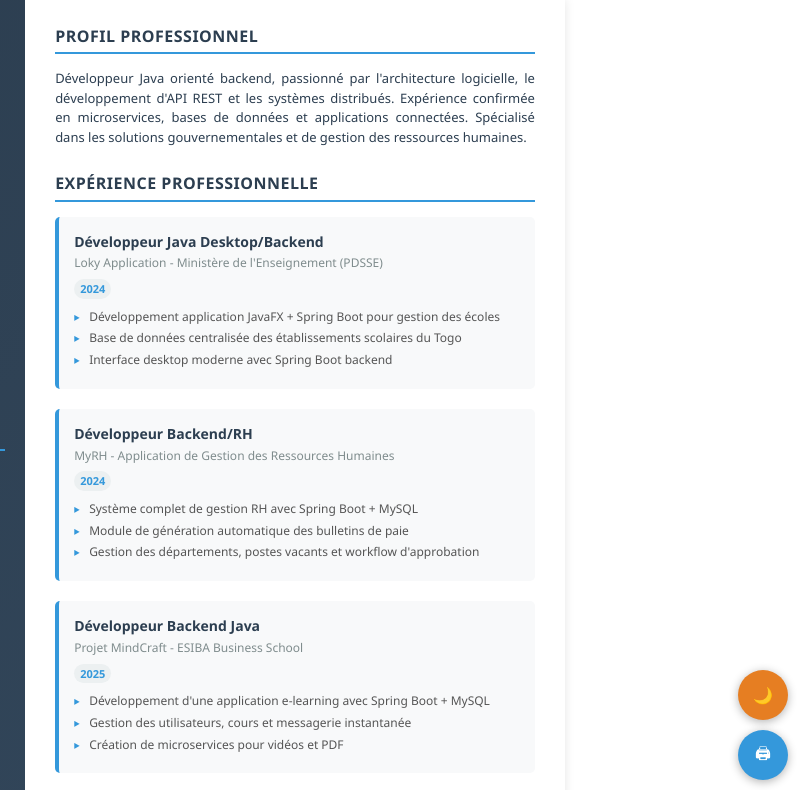
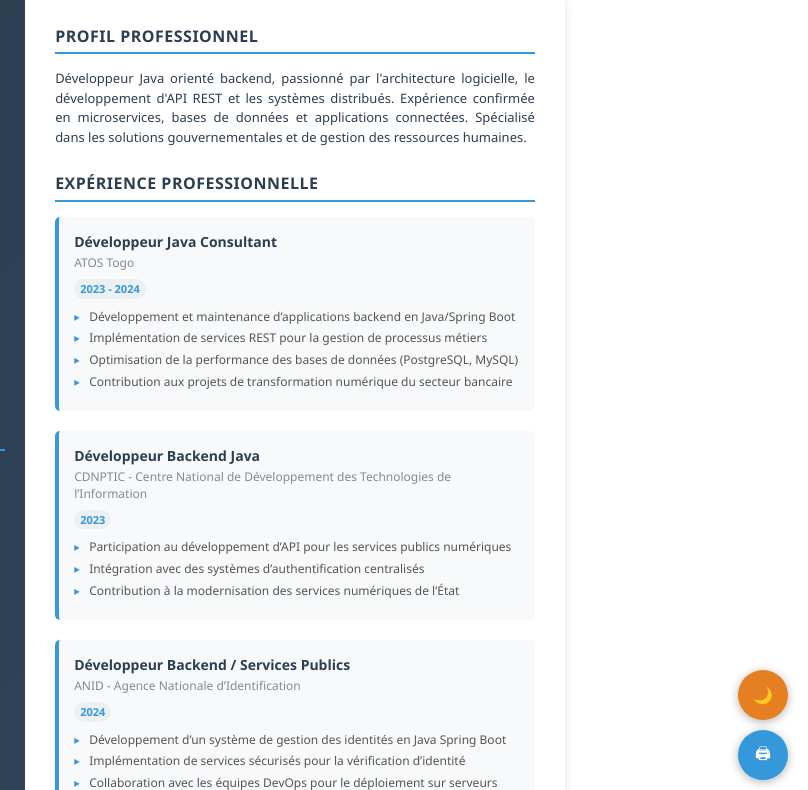
Before and after one commit to BENLK404/mon-cv-html, a plain HTML site: page cv-java.html in a window 1280 px wide. Shown: the top 790 px of the page, 472-1280 px from the left. Drawn offline with Linux system fonts and the light colour scheme.

Commit message:
Update cv-java.html

```diff
--- a/cv-java.html
+++ b/cv-java.html
@@ -586,6 +586,46 @@
 
     <div class="experience-item">
         <div class="job-header">
+            <h3 class="job-title">Développeur Java Consultant</h3>
+            <p class="job-company">ATOS Togo</p>
+            <span class="job-year">2023 - 2024</span>
+        </div>
+        <ul class="job-tasks">
+            <li>Développement et maintenance d’applications backend en Java/Spring Boot</li>
+            <li>Implémentation de services REST pour la gestion de processus métiers</li>
+            <li>Optimisation de la performance des bases de données (PostgreSQL, MySQL)</li>
+            <li>Contribution aux projets de transformation numérique du secteur bancaire</li>
+        </ul>
+    </div>
+
+    <div class="experience-item">
+        <div class="job-header">
+            <h3 class="job-title">Développeur Backend Java</h3>
+            <p class="job-company">CDNPTIC - Centre National de Développement des Technologies de l’Information</p>
+            <span class="job-year">2023</span>
+        </div>
+        <ul class="job-tasks">
+            <li>Participation au développement d’API pour les services publics numériques</li>
+            <li>Intégration avec des systèmes d’authentification centralisés</li>
+            <li>Contribution à la modernisation des services numériques de l’État</li>
+        </ul>
+    </div>
+
+    <div class="experience-item">
+        <div class="job-header">
+            <h3 class="job-title">Développeur Backend / Services Publics</h3>
+            <p class="job-company">ANID - Agence Nationale d’Identification</p>
+            <span class="job-year">2024</span>
+        </div>
+        <ul class="job-tasks">
+            <li>Développement d’un système de gestion des identités en Java Spring Boot</li>
+            <li>Implémentation de services sécurisés pour la vérification d’identité</li>
+            <li>Collaboration avec les équipes DevOps pour le déploiement sur serveurs nationaux</li>
+        </ul>
+    </div>
+
+    <div class="experience-item">
+        <div class="job-header">
             <h3 class="job-title">Développeur Java Desktop/Backend</h3>
             <p class="job-company">Loky Application - Ministère de l'Enseignement (PDSSE)</p>
             <span class="job-year">2024</span>
```
Lines whose indentation alone changed are shown as unchanged.
